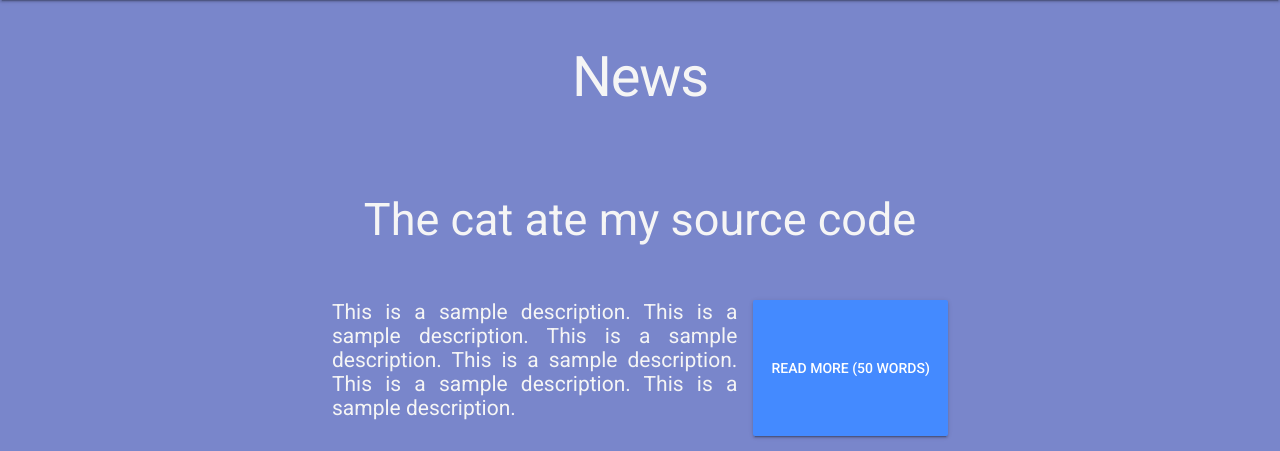
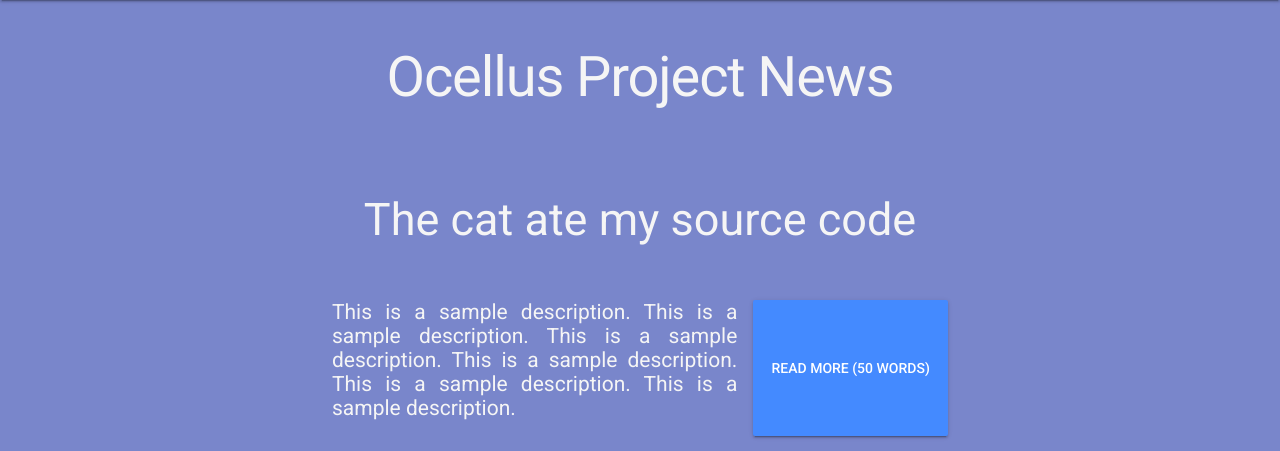
Before and after one commit to simonamdev/twitch-statistics, a Flask app: page /about/news in a window 1280 px wide. Shown: the part 64-515 px from the top of the page. Run offline with Flask 2, Linux system fonts and the light colour scheme; parts of the project's set-up code (start-up, migrations or seed data) failed here and were passed over; some libraries are stand-ins or nearby versions.

Commit message:
Changed news page header text

```diff
--- a/website/templates/news.html
+++ b/website/templates/news.html
@@ -9,7 +9,7 @@
 {% block content %}
     <div class="mdl-grid dark-row">
         <div class="mdl-cell mdl-cell--12-col center-text">
-            <h1>News</h1>
+            <h1>Ocellus Project News</h1>
         </div>
     </div>
     {% for article in news_articles %}
```
